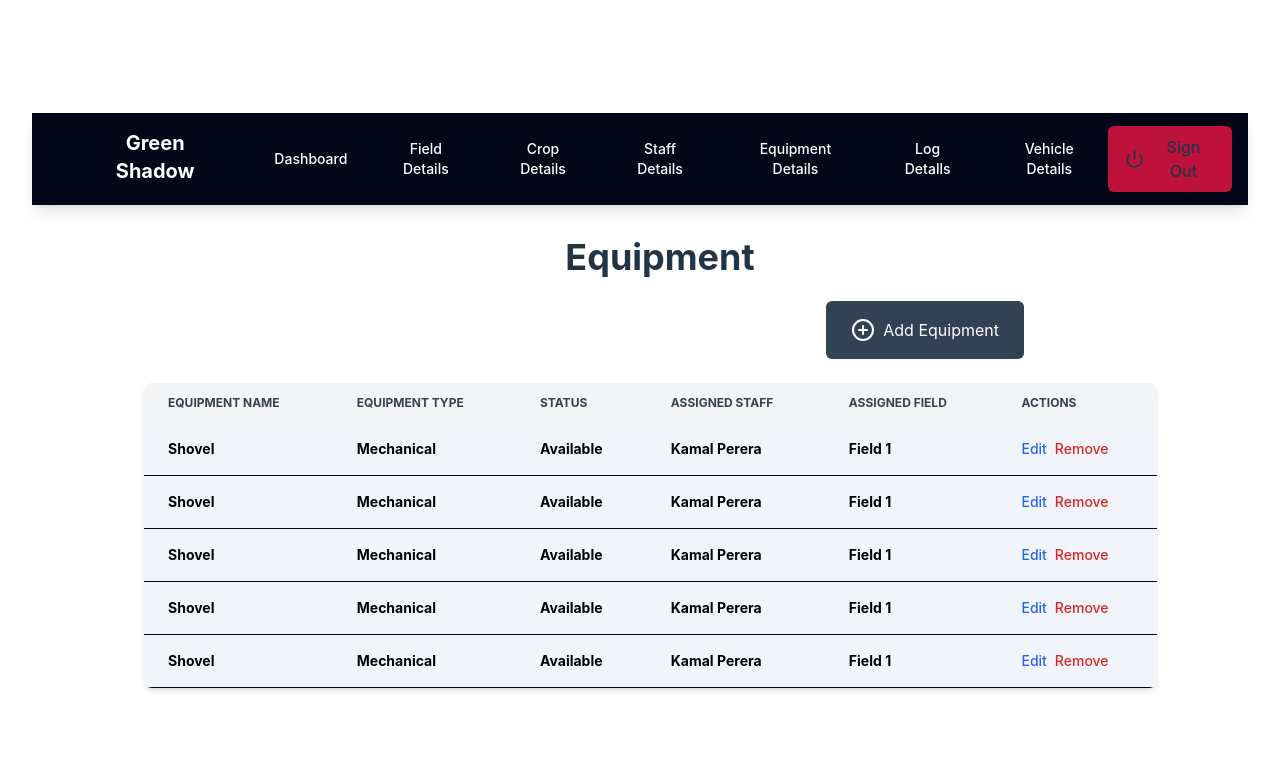
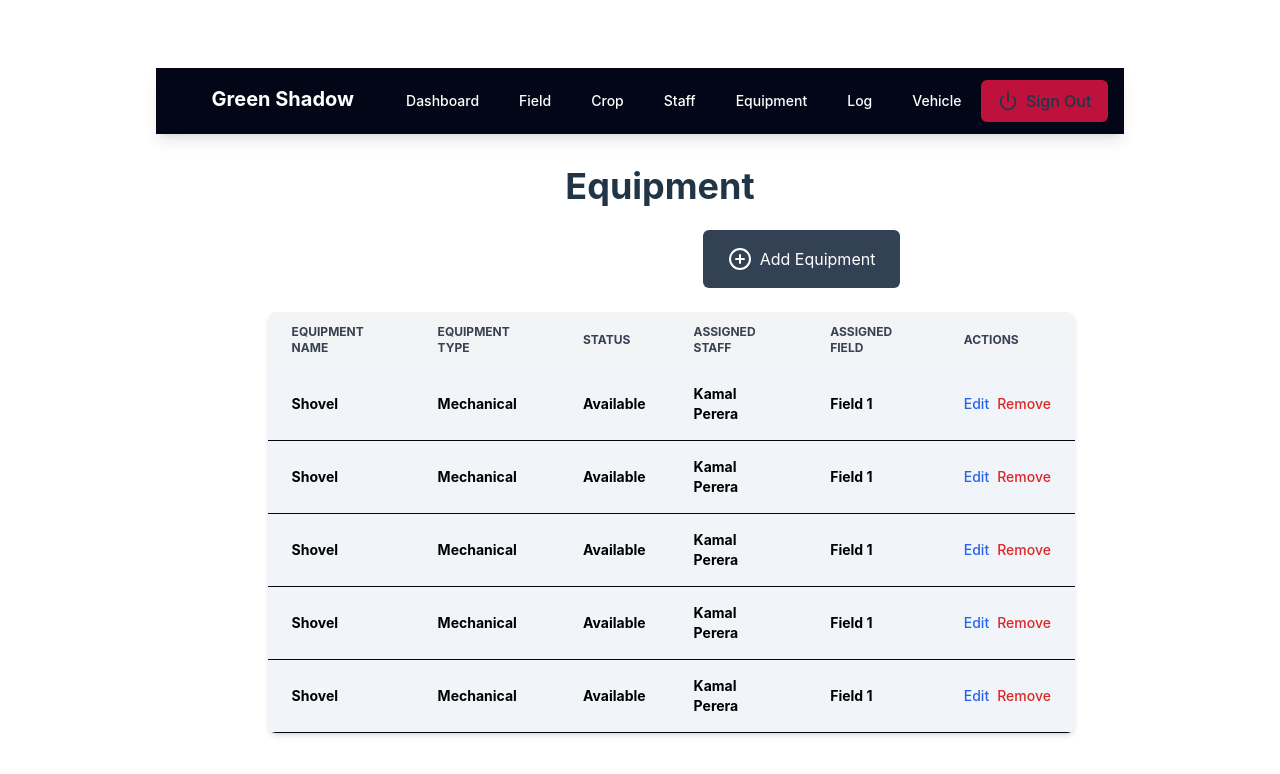
Before and after one commit to ssulochanaherath/Crop-System, a React (Vite) app: page /equipment in a window 1280 px wide. Shown: the top 774 px of the page. Built offline with nearby package versions, Linux system fonts and the light colour scheme.

Commit message:
Few Changes

```diff
--- a/src/components/Navbar/Navbar.tsx
+++ b/src/components/Navbar/Navbar.tsx
@@ -19,26 +19,26 @@ export function Navbar() {
               Dashboard
             </Link>
             <Link to="/field" className="custom-link">
-              Field Details
+              Field
             </Link>
             <Link to="/crop" className="custom-link">
-              Crop Details
+              Crop
             </Link>
             <Link to="/staff" className="custom-link">
-              Staff Details
+              Staff
             </Link>
             <Link to="/equipment" className="custom-link">
-              Equipment Details
+              Equipment
             </Link>
             <Link to="/log" className="custom-link">
-              Log Detalls
+              Log
             </Link>
             <Link to="/vehicle" className="custom-link">
-              Vehicle Details
+              Vehicle
             </Link>
           </div>
           <button
-            className="ml-auto flex items-center gap-2  bg-rose-700 text-bg-white px-4 py-2 rounded-md font-medium hover:bg-gray-500 focus:outline-none focus:ring-2 focus:bg-indigo-700"
+            className="ml-auto flex items-center gap-2  bg-rose-700 text-bg-white px-4 py-2 rounded-md font-medium hover:bg-white focus:outline-none focus:ring-2 focus:bg-indigo-700"
             onClick={handleSignOut}
           >
             <Power className="h-5 w-5" />
```
